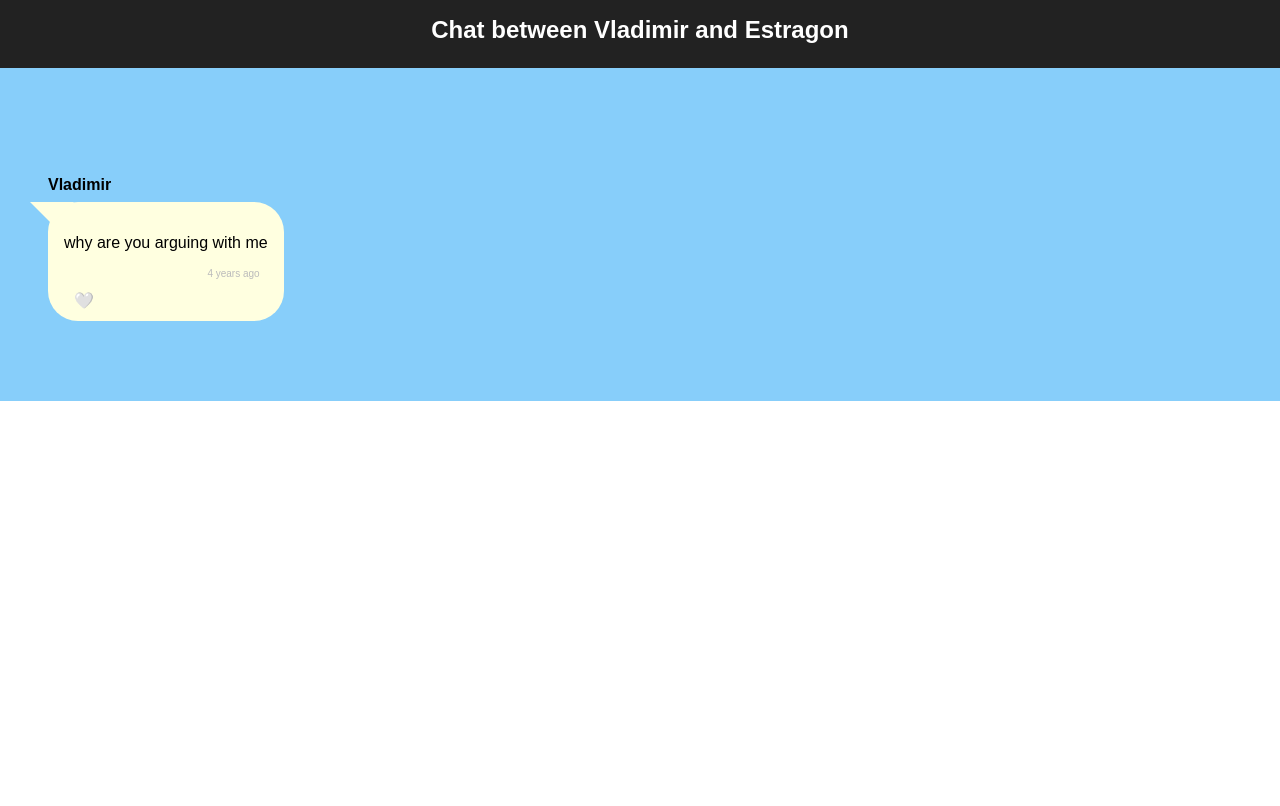
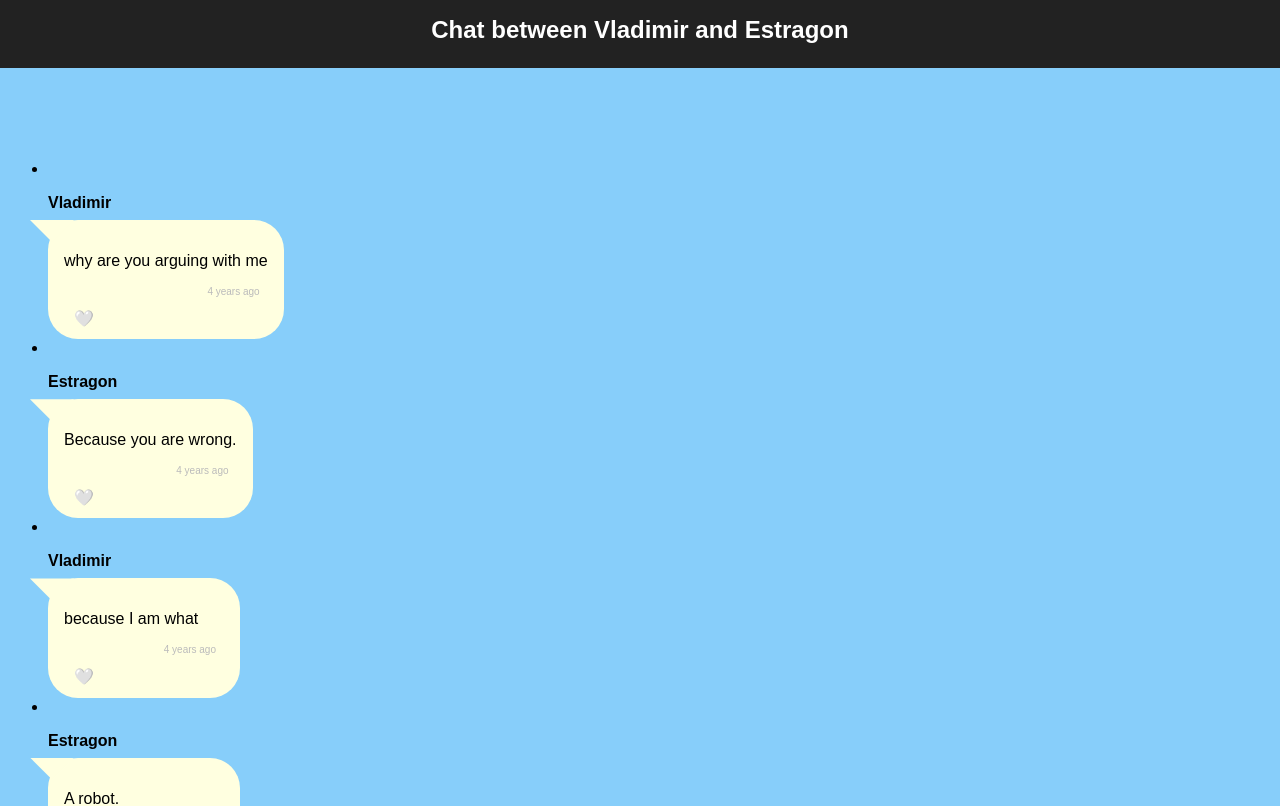
Before and after one commit to AdaGold/react-chatlog, a React (Create React App) app: page / in a window 1280 px wide. Shown: the top 806 px of the page. Built offline with nearby package versions, Linux system fonts and the light colour scheme.

Commit message:
Wave 2 functionality- ChatLog displays. Need to update styling

```diff
--- a/src/App.js
+++ b/src/App.js
@@ -1,7 +1,7 @@
 import React from 'react';
 import './App.css';
-import ChatEntry from './components/ChatEntry';
-// import chatMessages from './data/messages.json';
+import ChatLog from './components/ChatLog';
+import chatMessages from './data/messages.json';
 
 const App = () => {
   return (
@@ -10,13 +10,7 @@ const App = () => {
         <h1>Chat between Vladimir and Estragon</h1>
       </header>
       <main>
-        <ChatEntry
-          id="1"
-          sender="Vladimir"
-          body="why are you arguing with me"
-          timeStamp="2018-05-29T22:49:06+00:00"
-          liked="false"
-        />
+        <ChatLog entries={chatMessages} />
       </main>
     </div>
   );
--- a/src/components/ChatLog.js
+++ b/src/components/ChatLog.js
@@ -2,12 +2,12 @@ import PropTypes from 'prop-types';
 
 import ChatEntry from './ChatEntry';
 
-import messages from '../data/messages.json';
+import entries from '../data/messages.json';
 
-function ChatLog({ messages }) {
+function ChatLog({ entries }) {
   const entryComponents = [];
 
-  for (const message of messages) {
+  for (const message of entries) {
     entryComponents.push(
       <li key={message.id}>
         <ChatEntry
```
